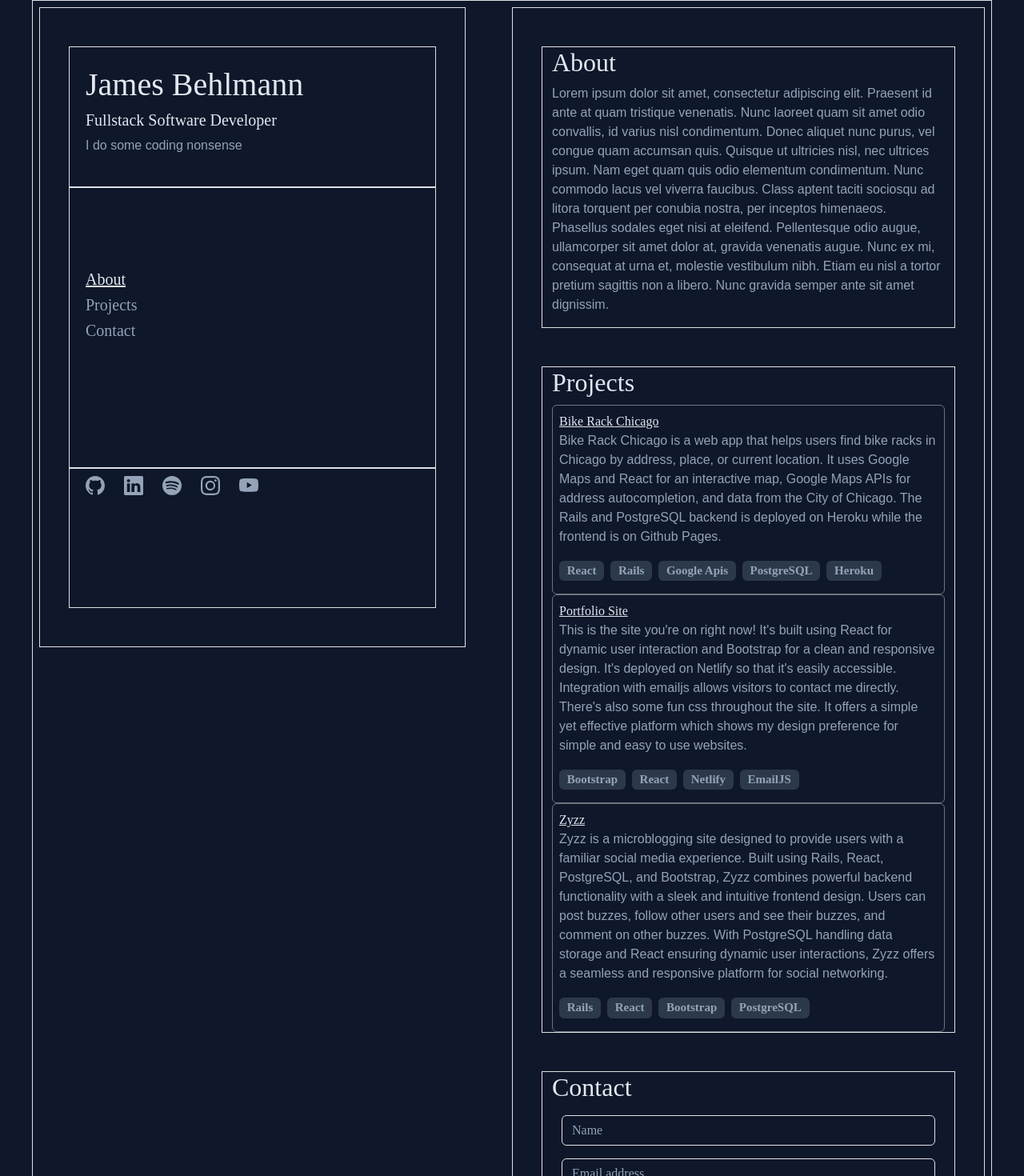
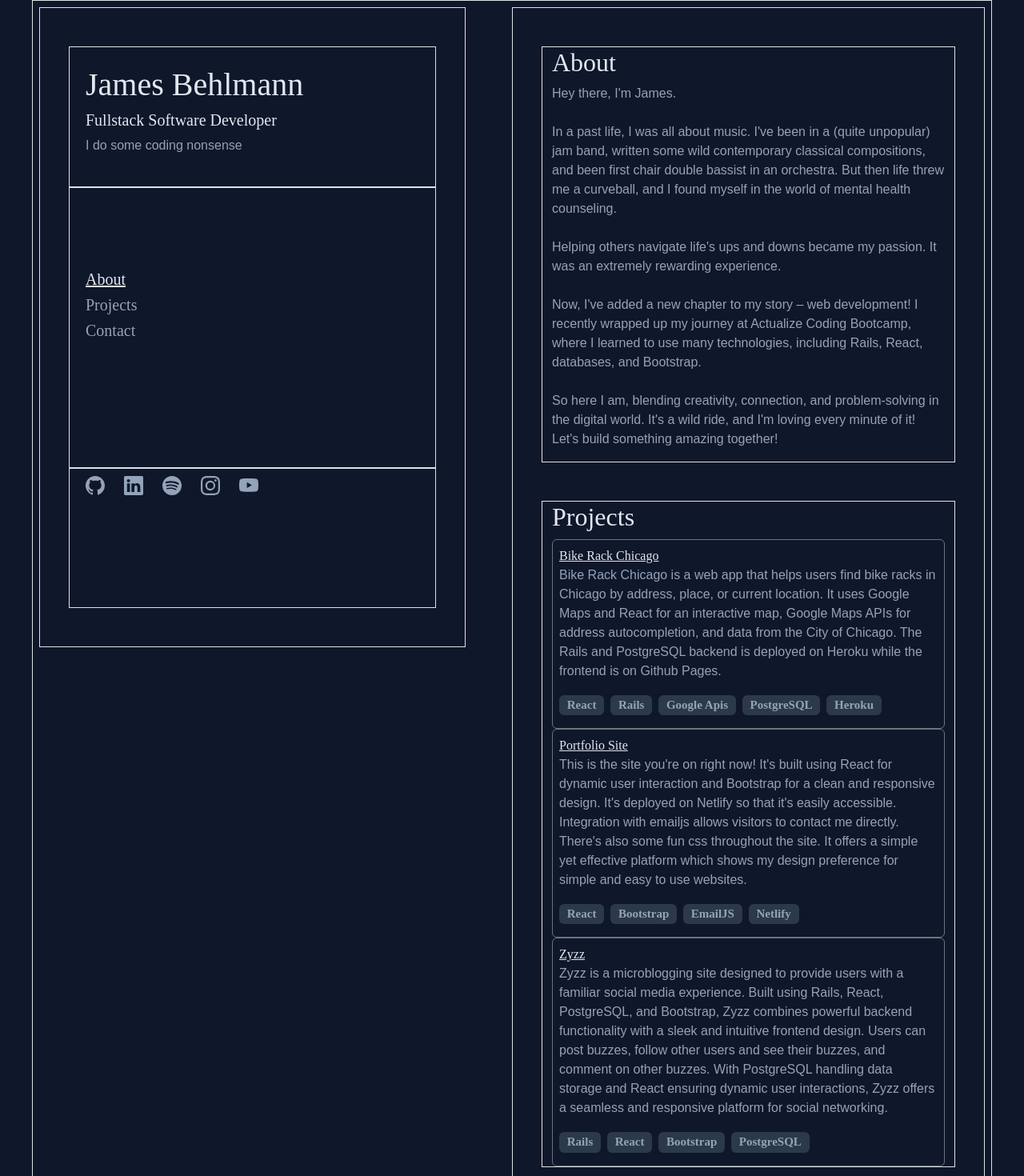
Before and after one commit to jmbehlmann/behlmann-portfolio, a React (Vite) app: page / in a window 1280 px wide. Shown: the top 1470 px of the page at 80% size. Built offline with nearby package versions, Linux system fonts and the light colour scheme; a web font is replaced by a local one.

Commit message:
updated about me

```diff
--- a/src/components/About.jsx
+++ b/src/components/About.jsx
@@ -3,7 +3,7 @@ export function About() {
   return (
     <div>
       <h2>About</h2>
-        <p>Lorem ipsum dolor sit amet, consectetur adipiscing elit. Praesent id ante at quam tristique venenatis. Nunc laoreet quam sit amet odio convallis, id varius nisl condimentum. Donec aliquet nunc purus, vel congue quam accumsan quis. Quisque ut ultricies nisl, nec ultrices ipsum. Nam eget quam quis odio elementum condimentum. Nunc commodo lacus vel viverra faucibus. Class aptent taciti sociosqu ad litora torquent per conubia nostra, per inceptos himenaeos. Phasellus sodales eget nisi at eleifend. Pellentesque odio augue, ullamcorper sit amet dolor at, gravida venenatis augue. Nunc ex mi, consequat at urna et, molestie vestibulum nibh. Etiam eu nisl a tortor pretium sagittis non a libero. Nunc gravida semper ante sit amet dignissim.
+        <p>Hey there, I'm James.<br></br><br></br>In a past life, I was all about music. I've been in a (quite unpopular) jam band, written some wild contemporary classical compositions, and been first chair double bassist in an orchestra. But then life threw me a curveball, and I found myself in the world of mental health counseling.<br></br><br></br>Helping others navigate life's ups and downs became my passion. It was an extremely rewarding experience.<br></br><br></br>Now, I've added a new chapter to my story – web development! I recently wrapped up my journey at Actualize Coding Bootcamp, where I learned to use many technologies, including Rails, React, databases, and Bootstrap.<br></br><br></br>So here I am, blending creativity, connection, and problem-solving in the digital world. It's a wild ride, and I'm loving every minute of it! Let's build something amazing together!
       </p>
     </div>
   )
--- a/src/components/Projects.jsx
+++ b/src/components/Projects.jsx
@@ -39,16 +39,16 @@ export function Projects() {
           </div>
           <div className="row row-cols-auto g-2">
             <div className="col">
+              <h5><span className="badge badge-pill">React</span></h5>
+            </div>
+            <div className="col">
               <h5><span className="badge badge-pill">Bootstrap</span></h5>
             </div>
             <div className="col">
-              <h5><span className="badge badge-pill">React</span></h5>
+              <h5><span className="badge badge-pill">EmailJS</span></h5>
             </div>
             <div className="col">
               <h5><span className="badge badge-pill">Netlify</span></h5>
-            </div>
-            <div className="col">
-              <h5><span className="badge badge-pill">EmailJS</span></h5>
             </div>
           </div>
         </div>
```
